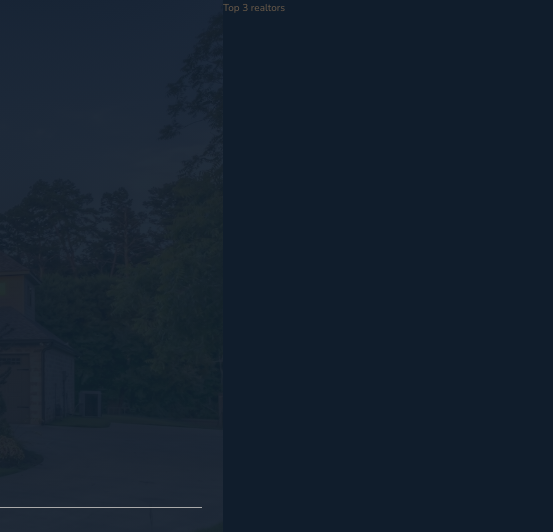
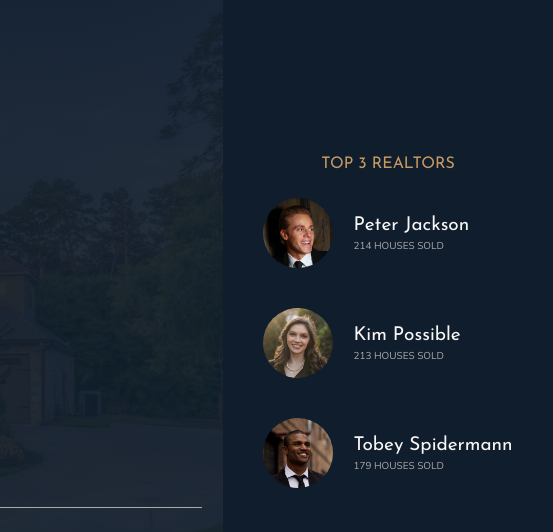
Before and after one commit to NightmanCZ90/Nexter, a website: page index.html in a window 1280 px wide. Shown: the top 532 px of the page, 727-1280 px from the left. Drawn offline with nearby package versions, Linux system fonts and the light colour scheme.

Commit message:
add realtors section

```diff
--- a/index.html
+++ b/index.html
@@ -31,7 +31,26 @@
         </header>
 
         <div class="realtors">
-            Top 3 realtors
+            <h3 class="heading-3">Top 3 Realtors</h3>
+            <div class="realtors__list">
+                <img src="img/realtor-1.jpeg" alt="Realtor 1" class="realtors__img">
+                <div class="realtors__details">
+                    <h4 class="heading-4 heading-4--light">Peter Jackson</h4>
+                    <p class="realtors__sold">214 houses sold</p>
+                </div>
+
+                <img src="img/realtor-2.jpeg" alt="Realtor 2" class="realtors__img">
+                <div class="realtors__details">
+                    <h4 class="heading-4 heading-4--light">Kim Possible</h4>
+                    <p class="realtors__sold">213 houses sold</p>
+                </div>
+
+                <img src="img/realtor-3.jpeg" alt="Realtor 3" class="realtors__img">
+                <div class="realtors__details">
+                    <h4 class="heading-4 heading-4--light">Tobey Spidermann</h4>
+                    <p class="realtors__sold">179 houses sold</p>
+                </div>
+            </div>
         </div>
 
         <section class="features">
--- a/sass/_realtors.scss
+++ b/sass/_realtors.scss
@@ -1,4 +1,35 @@
 .realtors {
   background-color: $color-secondary;
   grid-column: col-start 7 / full-end;
+  padding: 3rem;
+
+  display: grid;
+  align-content: center;
+  justify-content: center;
+  justify-items: center;
+  grid-row-gap: 2rem;
+
+  &__list {
+    display: grid;
+    grid-template-columns: min-content max-content;
+    grid-column-gap: 2rem;
+    grid-row-gap: 5vh;
+    align-items: center;
+  }
+
+  &__img {
+    width: 7rem;
+    border-radius: 50%;
+    display: block;
+  }
+
+  &__details {
+
+  }
+
+  &__sold {
+    text-transform: uppercase;
+    color: $color-grey-light-2;
+    margin-top: -3px;
+  }
 }
```
Also changed, not shown: css/style.css.
